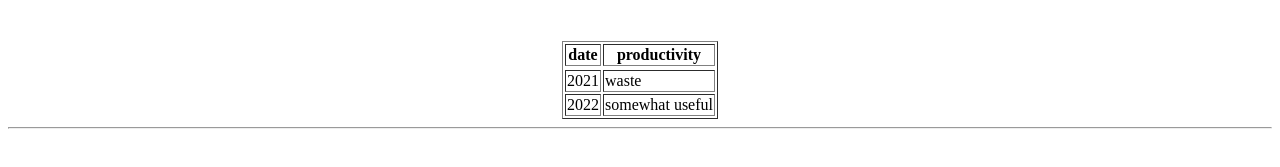
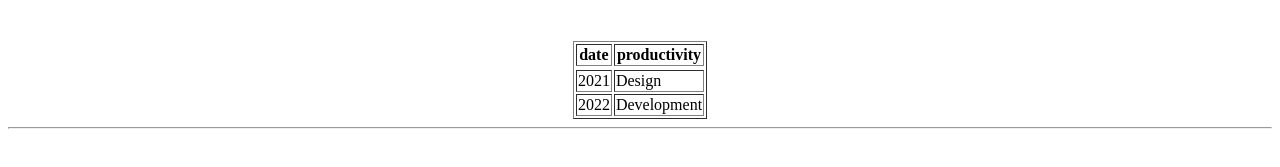
Before and after one commit to mallikarjunmodi/cv, a plain HTML site: page index.html in a window 1280 px wide. Shown: the part 373-540 px from the top of the page. Drawn offline with Linux system fonts and the light colour scheme.

Commit message:
Update index.html

```diff
--- a/index.html
+++ b/index.html
@@ -29,12 +29,12 @@
       </tr>
     </thead>
     <td>2021</td>
-    <td>waste</td>
+    <td>Design</td>
 
   </tr>
 <tr>
   <td>2022</td>
-  <td>somewhat useful</td>
+  <td>Development</td>
 </tr>
 </table>
 <hr>
```
